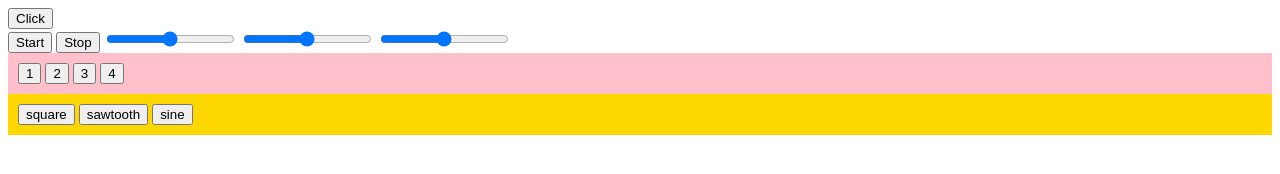
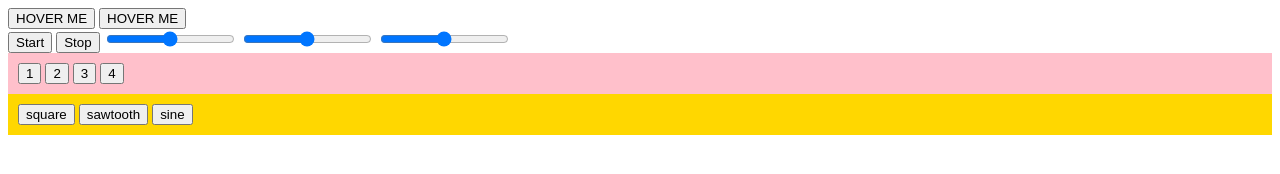
Before and after one commit to yuvalmutseride/yuvalm, a plain HTML site: page index.html in a window 1280 px wide. Drawn offline with Linux system fonts and the light colour scheme.

Commit message:
3rdcommit

```diff
--- a/index.html
+++ b/index.html
@@ -7,7 +7,8 @@
   </head>
   <body>
 <div class="container">
-<button class="btn-1">Click</button>
+<button class="btn-1">HOVER ME</button>
+<button class="btn-2">HOVER ME</button>
 </div>
   <button onclick="startAudiocontext()">Start</button>
   <button onclick="stopAudiocontext()">Stop</button>
--- a/style.css
+++ b/style.css
@@ -14,7 +14,7 @@
 min-height: 100vh;
 }
 
-.tn-1 {
+.btn-1 {
 width: 300px;
 height: 100px;
 border: none;
```
